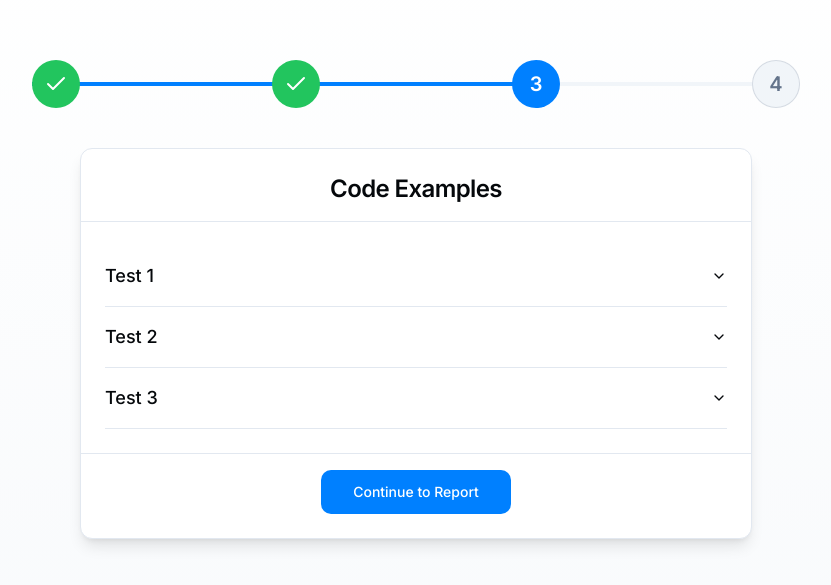
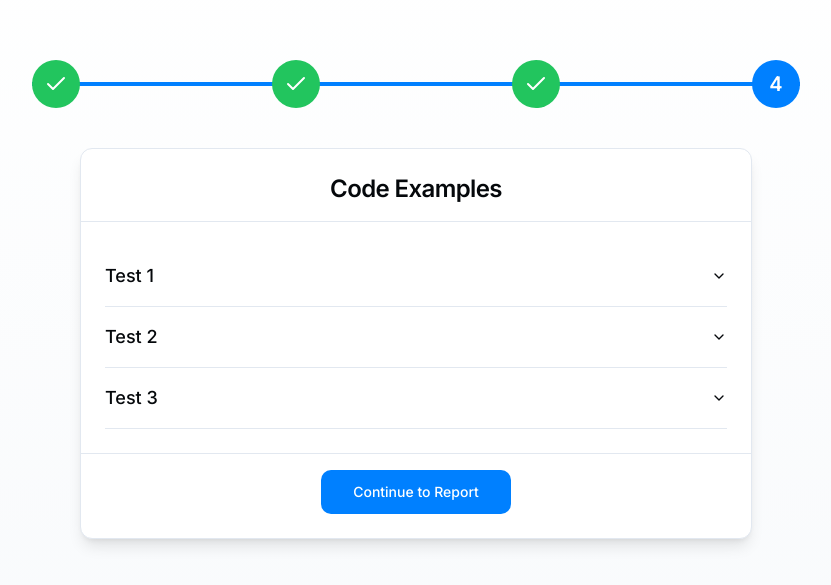
Before and after one commit to psinhagrid/f-045688, a React (Vite) app: page /code-examples in a window 1280 px wide. Shown: the part 101-686 px from the top of the page, without its empty margins (224-1055 px from the left). Built offline with nearby package versions, Linux system fonts and the light colour scheme.

Commit message:
Fix step indicator and navigation
The step indicator was not displaying correctly and the navigation flow was incorrect. This commit fixes these issues.

```diff
--- a/src/pages/CodeExamples.tsx
+++ b/src/pages/CodeExamples.tsx
@@ -61,7 +61,7 @@ const CodeExamples = () => {
   return (
     <div className="min-h-screen bg-gradient-to-b from-background to-muted/50 flex flex-col items-center justify-center p-4">
       <div className="w-full max-w-3xl mx-auto mb-10">
-        <StepIndicator currentStep={3} totalSteps={4} />
+        <StepIndicator currentStep={4} totalSteps={4} />
       </div>
 
       <Card className="w-full max-w-2xl mx-auto shadow-lg">
--- a/src/pages/Loading.tsx
+++ b/src/pages/Loading.tsx
@@ -46,7 +46,7 @@ const Loading = () => {
   return (
     <div className="min-h-screen bg-gradient-to-b from-background to-muted/50 flex flex-col items-center justify-center p-4">
       <div className="w-full max-w-3xl mx-auto mb-10">
-        <StepIndicator currentStep={2} totalSteps={3} />
+        <StepIndicator currentStep={2} totalSteps={4} />
       </div>
 
       <div className="w-full max-w-md mx-auto text-center">
--- a/src/pages/Setup.tsx
+++ b/src/pages/Setup.tsx
@@ -41,7 +41,7 @@ const Setup = () => {
   return (
     <div className="min-h-screen bg-gradient-to-b from-background to-muted/50 flex flex-col items-center justify-center p-4">
       <div className="w-full max-w-3xl mx-auto mb-10">
-        <StepIndicator currentStep={1} totalSteps={3} />
+        <StepIndicator currentStep={1} totalSteps={4} />
       </div>
 
       <Card className="w-full max-w-md mx-auto shadow-lg">
```
